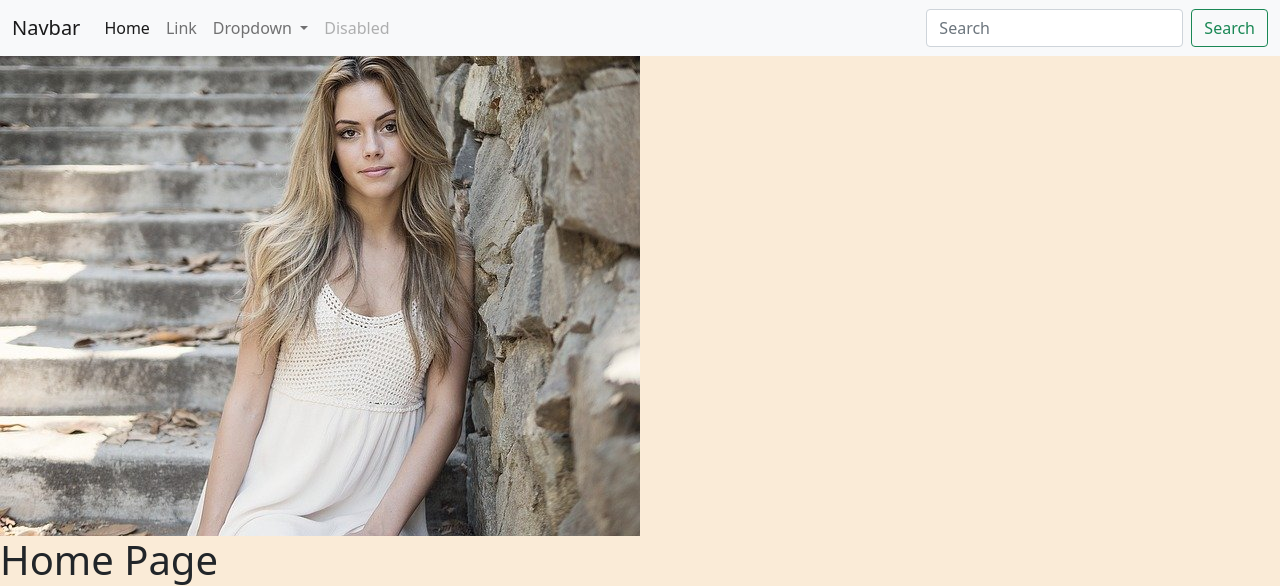
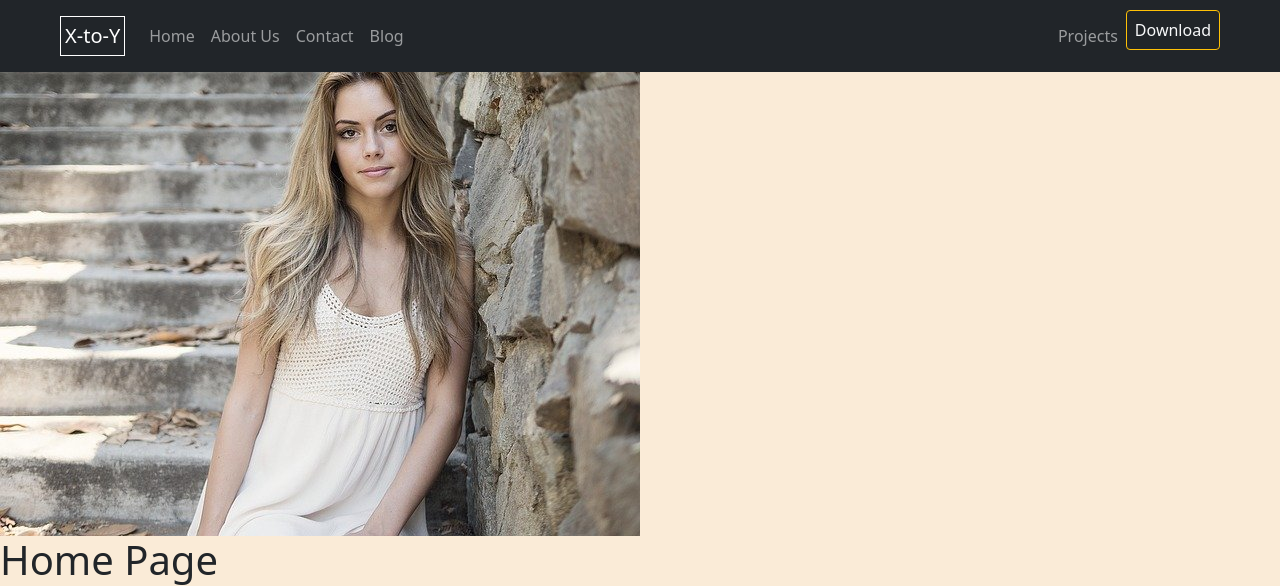
Before and after one commit to kunalnag/TgWorld, a Django app: page / in a window 1280 px wide. Shown: the top 586 px of the page. Run offline with Django 4.2, Linux system fonts and the light colour scheme.

Commit message:
any comment

```diff
--- a/myapp/templates/myapp/home.html
+++ b/myapp/templates/myapp/home.html
@@ -12,6 +12,50 @@
     <title>Hello, world!</title>
   </head>
   <body>
+    <nav class="nav navbar navbar-expand-lg bg-dark navbar-dark py-3 px-5 fixed-top">
+        <div class="container-fluid ">
+          <a href="#" class="navbar-brand border p-1 border-white">
+            X-to-Y
+          </a>
+          <button class="navbar-toggler" type="button" data-bs-toggle="collapse" data-bs-target="#navmenu1" aria-controls="navmenu1" aria-expanded="false" aria-label="Toggle Navbar">
+            <span class="navbar-toggler-icon"></span>
+          </button>
+
+          <div id="navmenu1" class="collapse navbar-collapse" >
+
+
+            <ul class="navbar-nav justify-content-between text-center">
+              <li class="nav-item">
+                <a href="#" class="nav-link">Home</a>
+              </li>
+              <li class="nav-item">
+                <a href="#" class="nav-link">About Us</a>
+              </li>
+              <li class="nav-item">
+                <a href="#" class="nav-link">Contact</a>
+              </li>
+              <li class="nav-item">
+                <a href="#" class="nav-link">Blog</a>
+              </li>
+
+
+            </ul>
+
+            <ul class="navbar-nav ms-auto ">
+              <li class="nav-item">
+                <a href="#" class="nav-link ">Projects</a>
+              </li>
+
+              <li class="nav-item">
+                <a href="#" class="nav-link btn btn-md text-light btn-outline-warning d-inline">Download</a>
+              </li>
+
+            </ul>
+
+          </div>
+
+        </div>
+      </nav>
     <nav class="navbar navbar-expand-lg navbar-light bg-light">
         <div class="container-fluid">
           <a class="navbar-brand" href="#">Navbar</a>
--- a/tgworld/settings.py
+++ b/tgworld/settings.py
@@ -10,7 +10,7 @@ import os
 
 # SECURITY WARNING: keep the secret key used in production secret!
 SECRET_KEY = os.environ['SECRET_KEY']
-
+# SECRET_KEY = 'django-insecure-1*+1v=df1vb5&&7m(unm)253#k6)u)s3jqa(6uw-@7s6i%6f8$'
 # SECURITY WARNING: don't run with debug turned on in production!
 DEBUG = False
 
```
